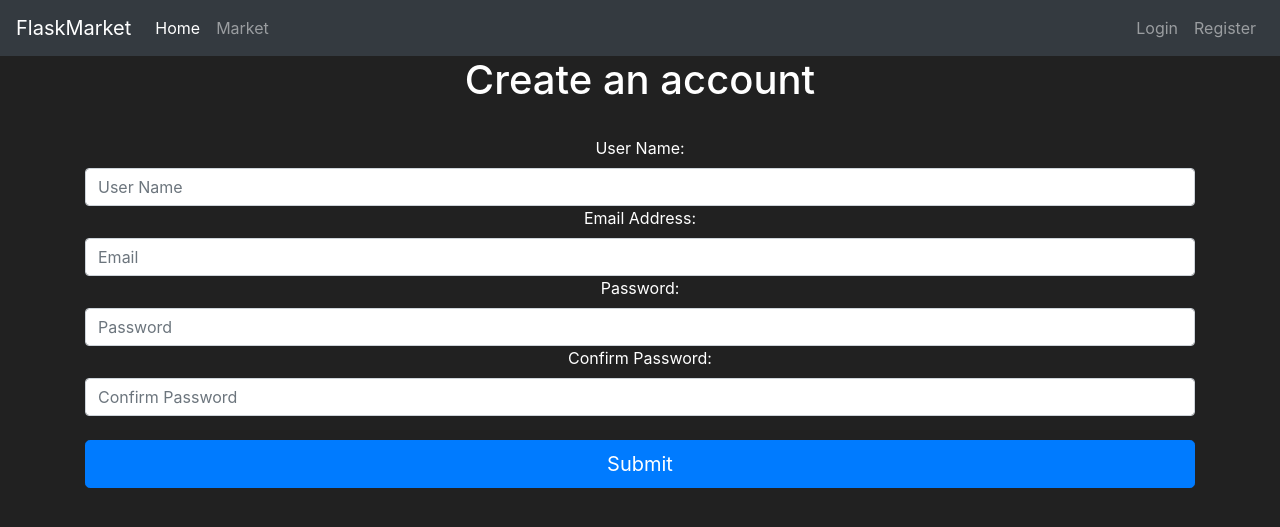
After one commit to youssefnoob003/flaskShop, a Flask app: page /register in a window 1280 px wide. The commit adds this page. Shown: the top 527 px of the page. Run offline with Flask 3, Linux system fonts and the light colour scheme; some libraries are stand-ins or nearby versions.

Commit message:
added register form

```diff
--- a/market/__init__.py
+++ b/market/__init__.py
@@ -3,6 +3,7 @@ from flask_sqlalchemy import SQLAlchemy
 
 app = Flask(__name__)
 app.config['SQLALCHEMY_DATABASE_URI'] = 'sqlite:///market.db'
+app.config['SECRET_KEY'] = '8ea0aa331a0561ff54052f46'
 db = SQLAlchemy(app)
 
 from market import routes
--- /dev/null
+++ b/market/forms.py
@@ -0,0 +1,10 @@
+from flask_wtf import FlaskForm
+from wtforms import StringField, PasswordField, SubmitField
+
+
+class RegisterForm(FlaskForm):
+    username = StringField(label='User Name:')
+    email_address = StringField(label='Email Address:')
+    password1 = PasswordField(label='Password:')
+    password2 = PasswordField(label='Confirm Password:')
+    submit = SubmitField(label='Submit')
--- a/market/routes.py
+++ b/market/routes.py
@@ -1,7 +1,7 @@
 from market import app
 from flask import render_template
 from market.models import Item
-
+from market.forms import RegisterForm
 
 @app.route("/")
 @app.route("/home")
@@ -13,3 +13,10 @@ def home():
 def market():
     items = Item.query.all()
     return render_template('market.html', items=items)
+
+
+
+@app.route("/register")
+def register():
+    form = RegisterForm()
+    return render_template('register.html', form=form)
--- a/market/templates/base.html
+++ b/market/templates/base.html
@@ -33,7 +33,7 @@
                 <a class="nav-link" href="#">Login</a>
             </li>
             <li class="nav-item">
-                <a class="nav-link" href="#">Register</a>
+                <a class="nav-link" href="{{ url_for('register') }}">Register</a>
             </li>
         </ul>
     </div>
--- /dev/null
+++ b/market/templates/register.html
@@ -0,0 +1,23 @@
+{% extends "base.html" %}
+{% block content %}
+<div class="container text-center">
+    <form method="POST" class="form-register" style="color:white">
+        <h1>Create an account</h1>
+        <br>
+        {{ form.username.label() }}
+        {{ form.username(class="form-control", placeholder="User Name") }}
+        {{ form.email_address.label() }}
+        {{ form.email_address(class="form-control", placeholder="Email") }}
+        {{ form.password1.label() }}
+        {{ form.password1(class="form-control", placeholder="Password") }}
+        {{ form.password2.label() }}
+        {{ form.password2(class="form-control", placeholder="Confirm Password") }}
+        <br>
+        {{ form.submit(class="btn btn-lg btn-primary btn-block") }}
+    </form>
+</div>
+{% endblock %}
+
+{% block title %}
+    Register
+{% endblock %}
```
Also changed, not shown: market/models.py (+12 -0 lines), instance/market.db.
